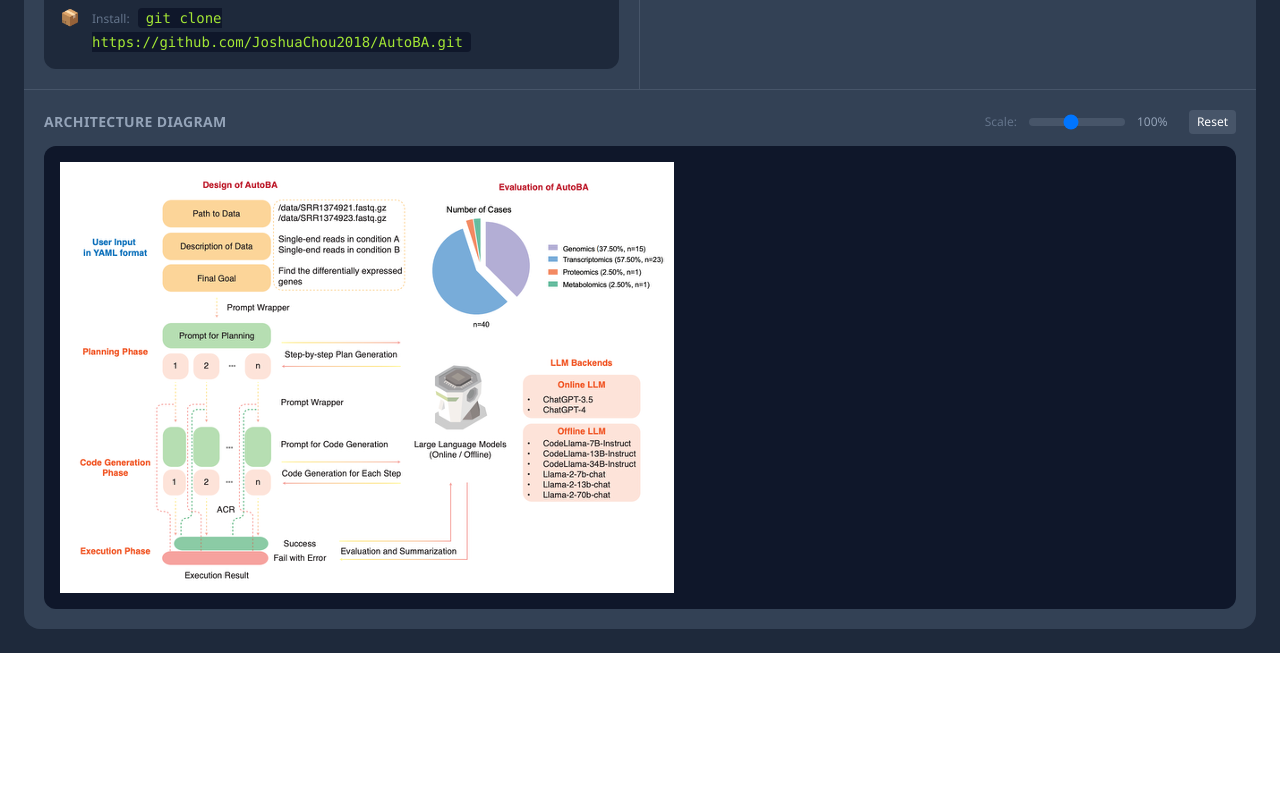
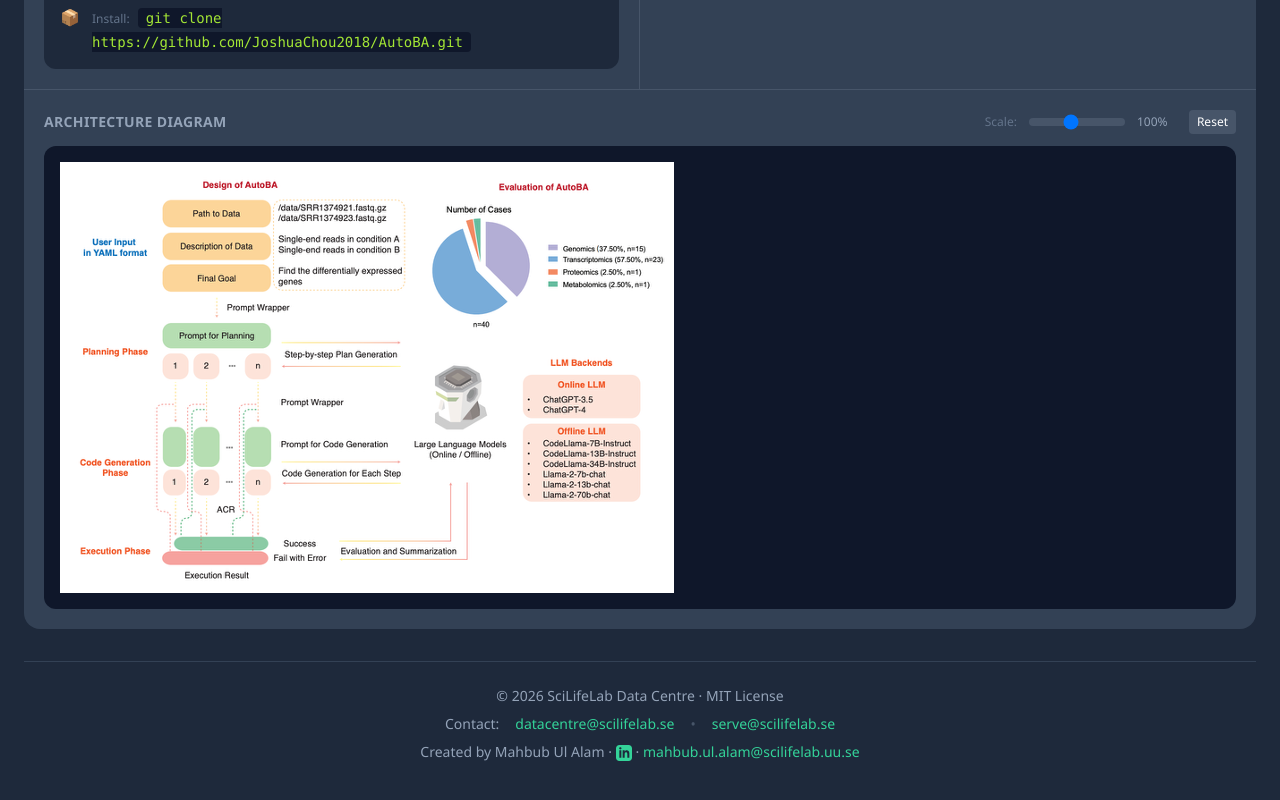
Before and after one commit to anondo1969/ai-agents-healthcare, a React (Create React App) app: page / in a window 1280 px wide. Shown: the part 1045-1845 px from the top of the page. Before the commit the page ends 1698 px from the top, so only its background shows below. Built offline with nearby package versions, Linux system fonts and the light colour scheme.

Commit message:
add contact info

```diff
--- a/src/AgentLandscape.jsx
+++ b/src/AgentLandscape.jsx
@@ -594,6 +594,32 @@
             </div>
           </div>
         </div>
+        {/* Footer / Contact Section */}
+        <div className="mt-8 py-6 border-t border-slate-700 text-center text-slate-400 text-sm">
+          <p className="mb-2">
+            © {new Date().getFullYear()} SciLifeLab Data Centre · MIT License
+          </p>
+          <p className="mb-2 flex items-center justify-center gap-4 flex-wrap">
+            <span>Contact:</span>
+            <a href="mailto:datacentre@scilifelab.se" className="text-emerald-400 hover:underline">datacentre@scilifelab.se</a>
+            <span className="text-slate-600">•</span>
+            <a href="mailto:serve@scilifelab.se" className="text-emerald-400 hover:underline">serve@scilifelab.se</a>
+          </p>
+          <p>
+            Created by Mahbub Ul Alam{' '}·
+            <a
+              href="https://www.linkedin.com/in/anondo/"
+              target="_blank"
+              rel="noopener noreferrer"
+              className="inline-block ml-1 text-emerald-400 hover:text-emerald-300 align-middle"
+            >
+              <svg xmlns="http://www.w3.org/2000/svg" width="16" height="16" viewBox="0 0 24 24" fill="currentColor">
+                <path d="M19 0h-14c-2.761 0-5 2.239-5 5v14c0 2.761 2.239 5 5 5h14c2.762 0 5-2.239 5-5v-14c0-2.761-2.238-5-5-5zm-11 19h-3v-11h3v11zm-1.5-12.268c-.966 0-1.75-.79-1.75-1.764s.784-1.764 1.75-1.764 1.75.79 1.75 1.764-.783 1.764-1.75 1.764zm13.5 12.268h-3v-5.604c0-3.368-4-3.113-4 0v5.604h-3v-11h3v1.765c1.396-2.586 7-2.777 7 2.476v6.759z"/>
+              </svg>
+            </a>
+            {' '}· <a href="mailto:mahbub.ul.alam@scilifelab.uu.se" className="text-emerald-400 hover:underline">mahbub.ul.alam@scilifelab.uu.se</a>
+          </p>
+        </div>
       </div>
     </div>
   );
```
